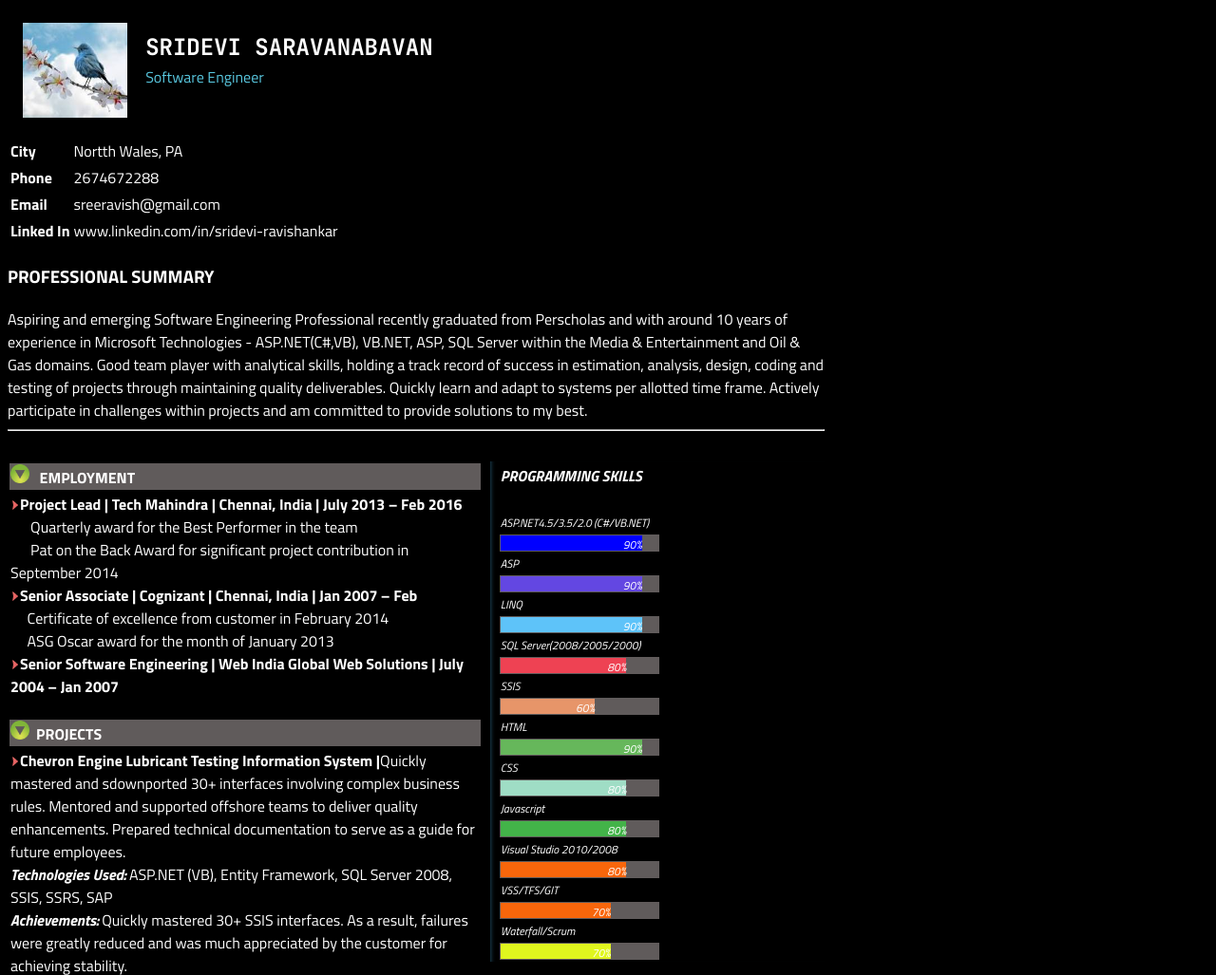
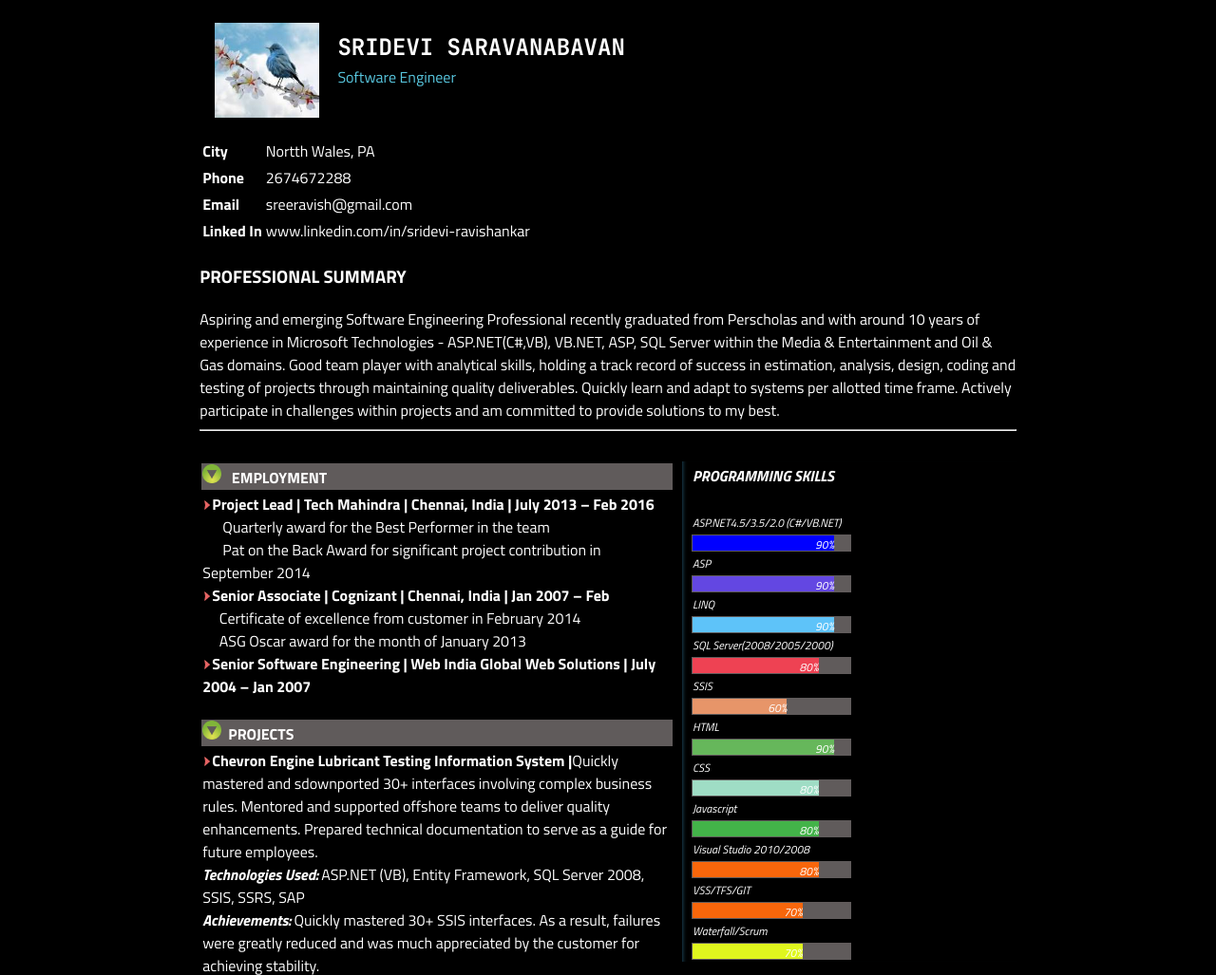
Before and after one commit to sri91524/OnlineResume, a plain HTML site: page index.html in a window 1280 px wide. Shown: the top 1027 px of the page at 95% size. Drawn offline with Linux system fonts and the light colour scheme.

Commit message:
aligned center main div

```diff
--- a/style.css
+++ b/style.css
@@ -6,7 +6,7 @@ body
     display:flex;
     justify-content:left;
     width:68%;
-    /* border:5px solid pink; */
+    margin:auto;
     flex-wrap: wrap;
 }
 /* Name & Title Section */
```
